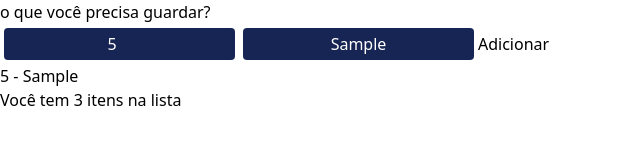
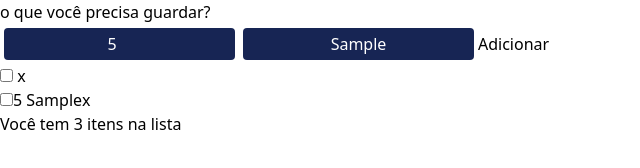
Before and after one commit to muritadb/espaco-mulher, a React (Vite) app: page / in a window 1280 px wide. Both pictures are taken after typing "5", "Sample" into the empty fields and a click on the button "Adicionar". Shown: the part 324-492 px from the top of the page, without its empty margins (0-640 px from the left). Built offline with nearby package versions, Linux system fonts and the light colour scheme.

Commit message:
add items into list

```diff
--- a/src/App.jsx
+++ b/src/App.jsx
@@ -2,20 +2,17 @@ import { useState } from 'react';
 import logo from './images/logo-espaco-mulher.png';
 
 const App = () => {
-  const [items, setItems] = useState([])
+  const [items, setItems] = useState([{ q: null, t: null }])
 
   const handleSubmit = (e) => {
     e.preventDefault()
-
     const { quantity, text } = e.target.elements
 
-    //TODO: não to sabendo adicionar no array
-    setItems(() => ([{ q: quantity, t: text }]))
-
-    console.log('submetido', quantity.value, text.value)
-    console.log('items= ', items)
+    setItems((e) => [...e, { q: quantity.value, t: text.value }])
   }
 
+  const itemsLength = items.length - 1
+  console.log(itemsLength)
 
   return (
     <>
@@ -40,18 +37,27 @@ const App = () => {
           </form>
         </section>
       </main>
-      <div className='flex flex-col h-[694px]'>
-        <ul className='flex-1 bg-orange-200'>
+      <div className='flex flex-col h-[694px] justify-around'>
+        <section className='flex-1 bg-orange-200'>
+          <ul className='flex gap-5 flex-wrap justify-around'>
             {items.map(({ q, t }, i) => {
               return (
-              <li
+                itemsLength ? <li
+                  className='min-w-6 px-3'
                   key={i}
                 >
-                {q.value} - {t.value}
-              </li>)
+                  <input type="checkbox" name="item" className='mx-2' />
+                  {q} {t}
+                  <button
+                    className='text-red-600 font-semibold m-1 outline-1 px-1'>
+                    x
+                  </button>
+                </li>
+                  : ''
+              )
             })}
           </ul>
-
+        </section>
         <footer className='h-36 bg-blue-900 m-0'>
           <p>Você tem 3 itens na lista </p>
         </footer>
```
Lines whose indentation alone changed are shown as unchanged.
